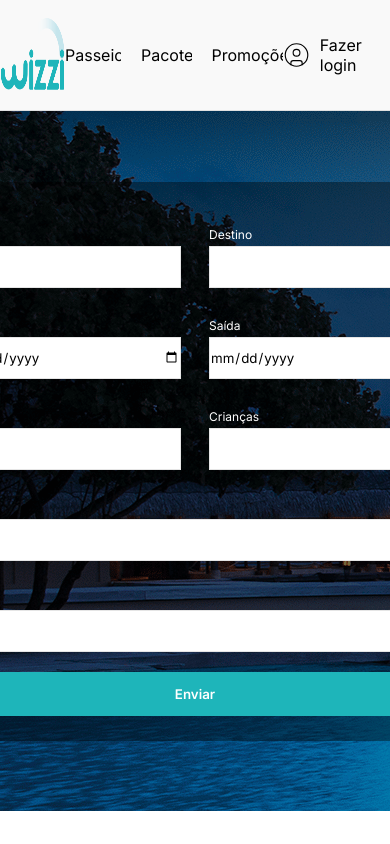
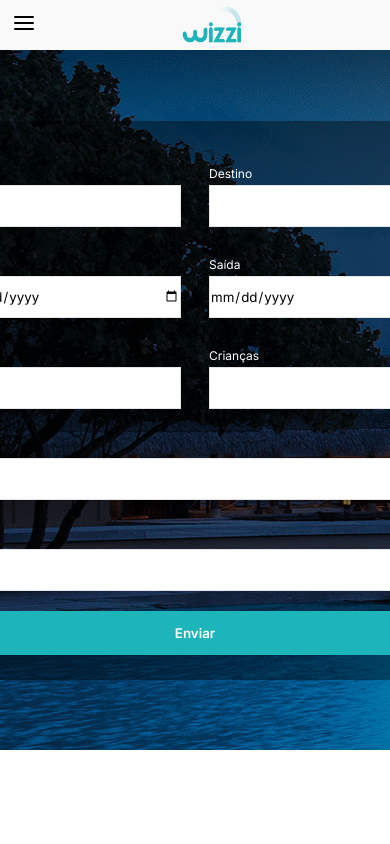
Before and after one commit to GustavoScopinho/wizzi-turismo, a React (Vite) app: page / in a window 390 px wide. Shown: the top 844 px of the page. Built offline with nearby package versions, Linux system fonts and the light colour scheme.

Commit message:
feat:adding mobile header

```diff
--- a/src/App.jsx
+++ b/src/App.jsx
@@ -1,7 +1,7 @@
 import { Contact } from './components/Contact/Contact'
 import { DiscoverHotels } from './components/DiscoverHotels/DiscoverHotels'
 import { Footer } from './components/Footer/Footer'
-import { Header } from './components/Header/Header'
+import { Header } from './components/Header'
 import { Section } from './components/Section/Section'
 import { Video } from './components/Video/Video'
 
--- /dev/null
+++ b/src/components/ContainerHeader/ContainerHeader.jsx
@@ -0,0 +1,34 @@
+import * as S from './ContainerHeader.styled'
+import LogoWizzi from './../../assets/wizzi-logo.png'
+import { UserCircle } from 'lucide-react'
+
+export function ContainerHeader() {
+  return (
+    <>
+      <S.Header>
+        <S.Figure>
+          <img src={LogoWizzi} alt="Logo Wizzi Turismos" />
+        </S.Figure>
+        <S.Nav>
+          <S.Ul>
+            <S.Li>
+              <S.A>Passeios</S.A>
+            </S.Li>
+            <S.Li>
+              <S.A>Pacotes</S.A>
+            </S.Li>
+            <S.Li>
+              <S.A>Promoções</S.A>
+            </S.Li>
+          </S.Ul>
+          <S.Ul>
+            <S.Li>
+              <UserCircle size={'32px'} stroke-width={'1px'} />
+              <S.A>Fazer login</S.A>
+            </S.Li>
+          </S.Ul>
+        </S.Nav>
+      </S.Header>
+    </>
+  )
+}
--- a/src/components/Footer/Footer.styled.js
+++ b/src/components/Footer/Footer.styled.js
@@ -13,16 +13,15 @@ export const Figure = styled.figure`
 `
 export const ContainerInformation = styled.section`
   width: 100%;
-  /* height: 250px; */
   background-color: #1eb5ba;
   margin-top: 100px;
+  border-top: 1px solid #e8e8e8;
+  border-bottom: 1px solid #e8e8e8;
 
   display: flex;
   flex-direction: column;
   align-items: center;
   justify-content: space-between;
-  border-top: 1px solid #e8e8e8;
-  border-bottom: 1px solid #e8e8e8;
 `
 
 export const LegalInformation = styled.div`
--- /dev/null
+++ b/src/components/Header.jsx
@@ -0,0 +1,23 @@
+import { MobileHeader } from './MobileHeader/MobileHeader'
+import { ContainerHeader } from './ContainerHeader/ContainerHeader'
+import { useEffect, useState } from 'react'
+
+export function Header() {
+  const [isMobile, setIsMobile] = useState(false)
+
+  useEffect(() => {
+    const handleResize = () => {
+      setIsMobile(window.innerWidth <= 768)
+    }
+
+    window.addEventListener('resize', handleResize)
+
+    handleResize()
+
+    return () => {
+      window.removeEventListener('resize', handleResize)
+    }
+  }, [])
+
+  return <>{isMobile ? <MobileHeader /> : <ContainerHeader />}</>
+}
--- a/src/components/Header/Header.jsx
+++ b/src/components/MobileHeader/MobileHeader.jsx
@@ -1,14 +1,26 @@
-import * as S from './Header.styled'
+import * as S from './MobileHeader.styled'
+import { useState } from 'react'
 import LogoWizzi from './../../assets/wizzi-logo.png'
-import { UserCircle } from 'lucide-react'
+import { AlignJustify } from 'lucide-react'
 
-export function Header() {
+export function MobileHeader() {
+  const [isOpen, setIsOpen] = useState(false)
+
+  const handleToggle = () => {
+    setIsOpen(!isOpen)
+  }
+
   return (
     <>
       <S.Header>
+        <S.ContainerIcon isOpen={isOpen}>
+          <AlignJustify onClick={handleToggle} />
+        </S.ContainerIcon>
         <S.Figure>
           <img src={LogoWizzi} alt="Logo Wizzi Turismos" />
         </S.Figure>
+      </S.Header>
+      <S.MenuContainer isOpen={isOpen}>
         <S.Nav>
           <S.Ul>
             <S.Li>
@@ -23,12 +35,11 @@ export function Header() {
           </S.Ul>
           <S.Ul>
             <S.Li>
-              <UserCircle size={'32px'} stroke-width={'1px'} />
               <S.A>Fazer login</S.A>
             </S.Li>
           </S.Ul>
         </S.Nav>
-      </S.Header>
+      </S.MenuContainer>
     </>
   )
 }
--- /dev/null
+++ b/src/components/MobileHeader/MobileHeader.styled.js
@@ -0,0 +1,58 @@
+import styled from 'styled-components'
+
+export const Header = styled.header`
+  width: 100%;
+  background-color: #f9f9f9;
+
+  display: flex;
+  align-items: center;
+`
+
+export const ContainerIcon = styled.div`
+  padding-left: 12px;
+  cursor: pointer;
+  transition: transform 0.3s ease;
+
+  &:hover {
+    transform: scale(1.1);
+  }
+`
+
+export const MenuContainer = styled.div`
+  display: none;
+  border-bottom: 1px solid rgba(00, 0, 0, 0.1);
+  background-color: #f9f9f9;
+
+  ${({ isOpen }) =>
+    isOpen &&
+    `
+    display: block;
+  `}
+`
+export const Figure = styled.figure`
+  width: 100%;
+
+  display: flex;
+  justify-content: center;
+
+  img {
+    width: 60px;
+    height: 40px;
+    padding: 5px 0px;
+  }
+`
+
+export const Nav = styled.nav`
+  padding: 10px;
+`
+export const Ul = styled.ul``
+export const Li = styled.li``
+export const A = styled.a`
+  cursor: pointer;
+  font-weight: 600;
+
+  &:hover {
+    color: #1eb5ba;
+    transform: scale(1.1);
+  }
+`
--- a/src/components/Video/Video.jsx
+++ b/src/components/Video/Video.jsx
@@ -13,7 +13,6 @@ export function Video() {
             allowfullscreen
           ></S.Iframe>
           <S.ContainerText>
-            <S.H2>Não falta praia bonita por aqui!</S.H2>
             <S.H2>
               Diversos lugares incríveis para você conhecer, e cheia de pousadas
               charmosas de frente para o mar.
```
Also changed, not shown: src/components/ContainerHeader/ContainerHeader.styled.js (renamed from src/components/Header/Header.styled.js).
